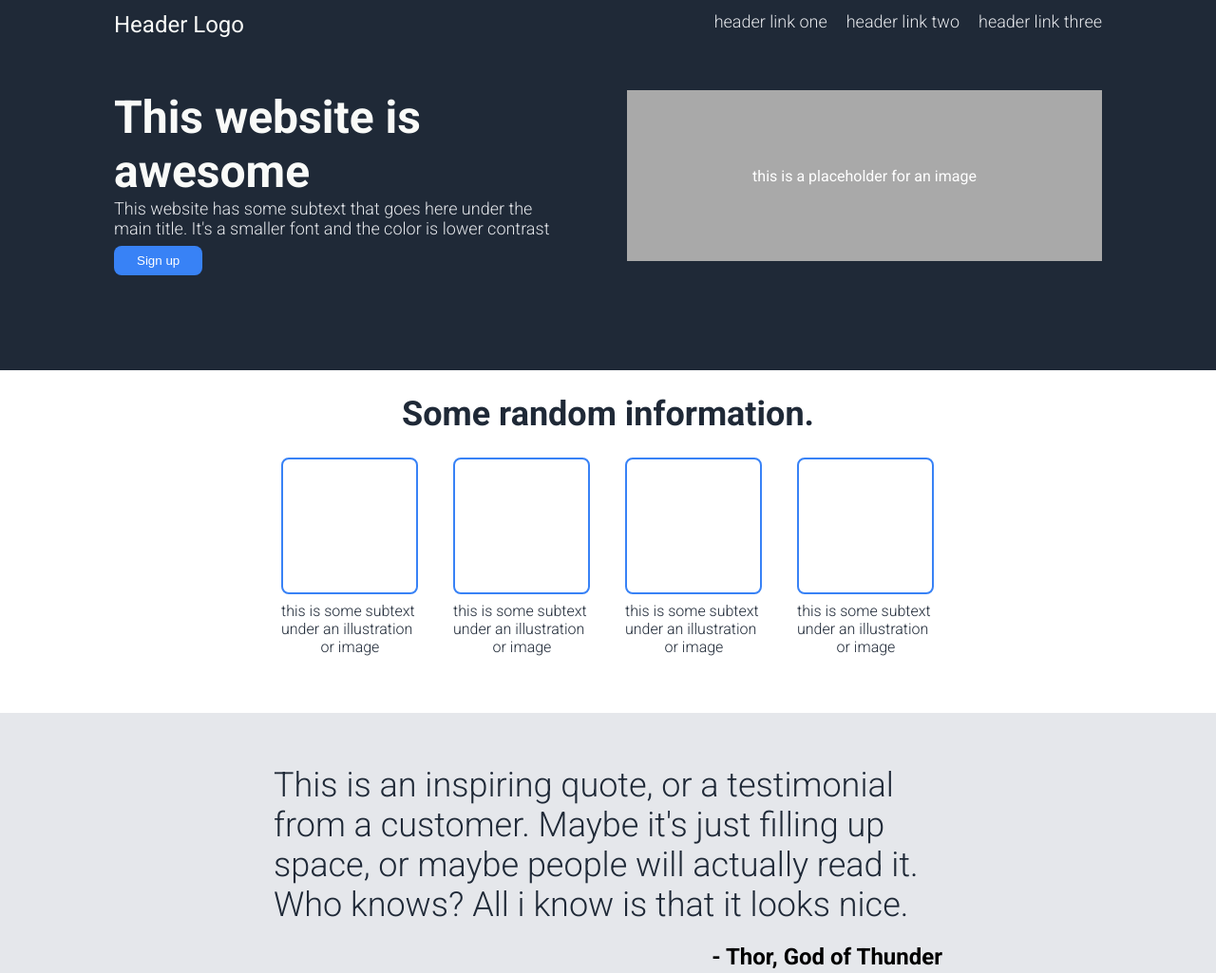
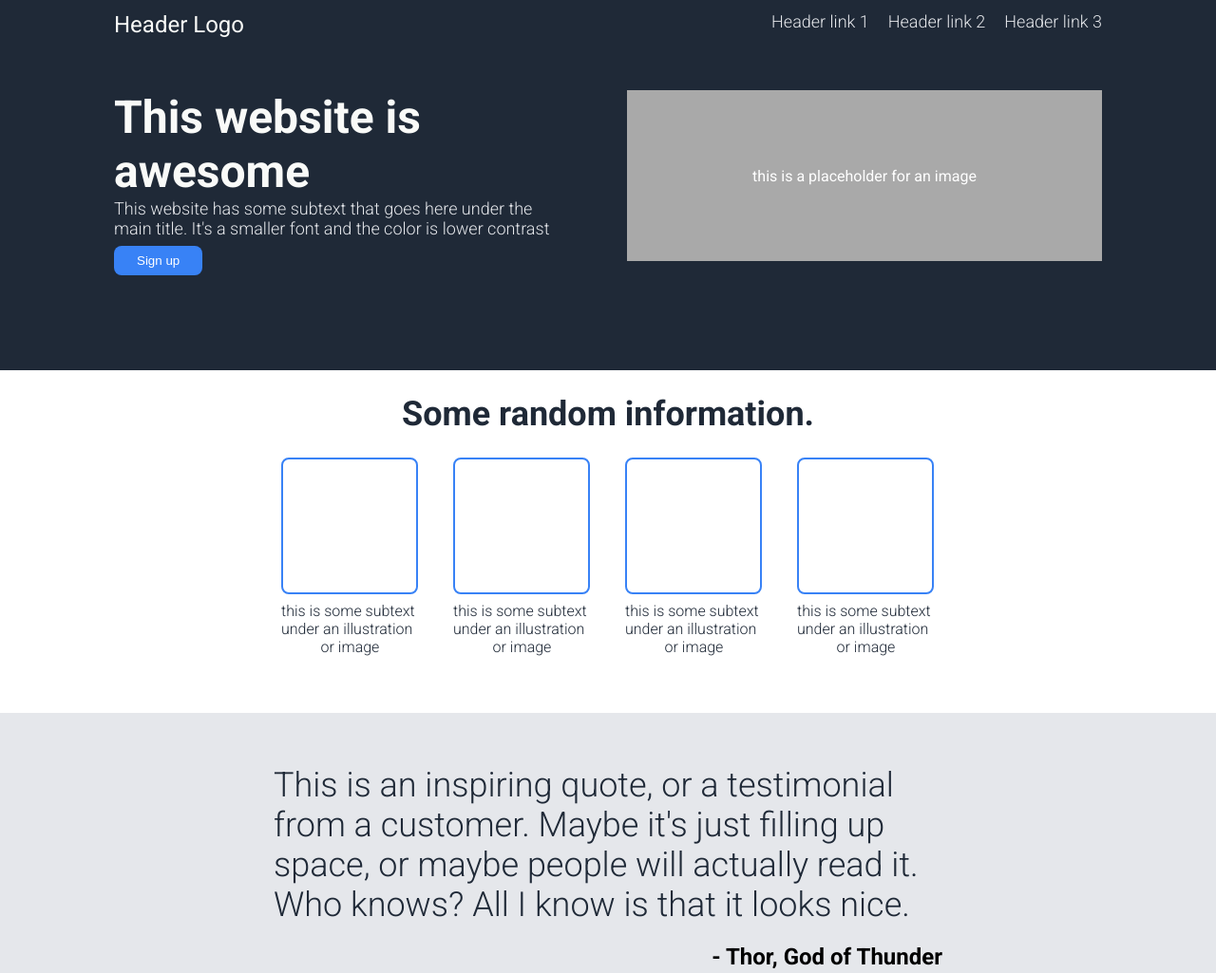
Before and after one commit to dommerts35/odin-landing-page, a plain HTML site: page index.html in a window 1280 px wide. Shown: the top 1025 px of the page at 95% size. Drawn offline with Linux system fonts and the light colour scheme.

Commit message:
Update header links and footer copyright year

```diff
--- a/index.html
+++ b/index.html
@@ -12,9 +12,9 @@
         <div class="hero-logo-text">Header Logo</div>
 
         <ul class="secondary-text">
-          <li>header link one</li>
-          <li>header link two</li>
-          <li>header link three</li>
+          <li>Header link 1</li>
+          <li>Header link 2</li>
+          <li>Header link 3</li>
         </ul>
       </div>
 
@@ -63,7 +63,7 @@
         <p>
           This is an inspiring quote, or a testimonial from a customer. Maybe
           it's just filling up space, or maybe people will actually read it. Who
-          knows? All i know is that it looks nice.
+          knows? All I know is that it looks nice.
         </p>
 
         <div class="quote-signature">- Thor, God of Thunder</div>
@@ -83,6 +83,6 @@
       </div>
     </div>
 
-    <div class="footer">Copyright &copy; The Odin Project 2021</div>
+    <div class="footer">Copyright &copy; The Odin Project 2025</div>
   </body>
 </html>
```
